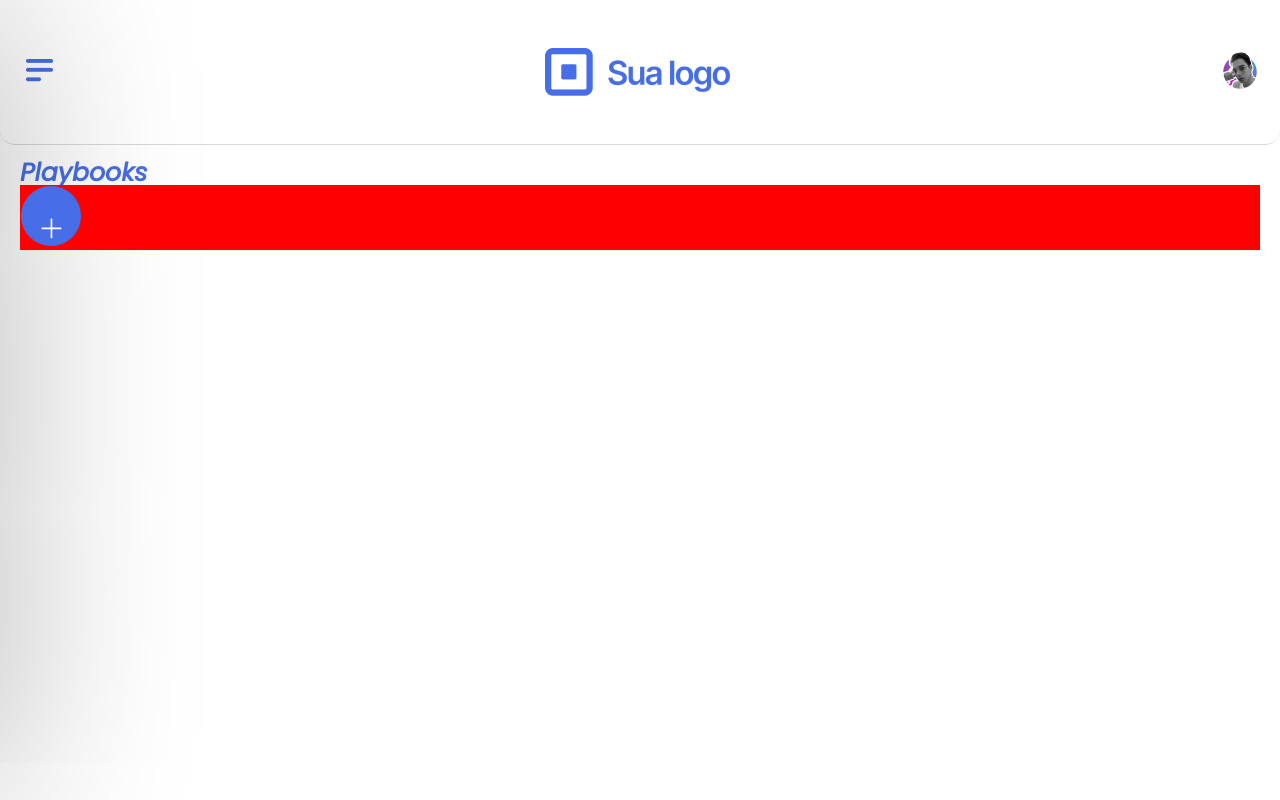
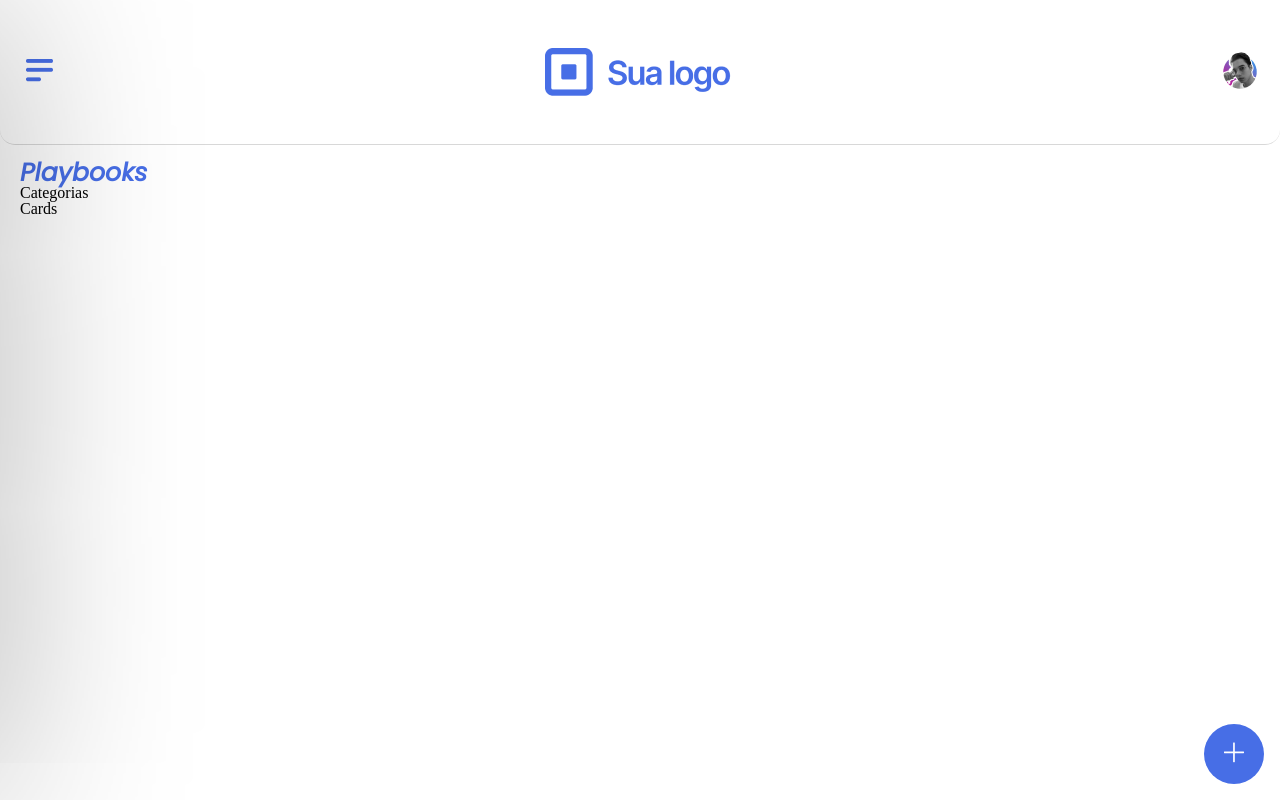
Before and after one commit to IgorBragaDev/WriteSpace, a React (Vite) app in the folder frontend/startpn/: page /dashboard in a window 1280 px wide. Built offline with nearby package versions, Linux system fonts and the light colour scheme.

Commit message:
Fix : StylesBugs

```diff
--- a/frontend/startpn/src/components/inputs/index.jsx
+++ b/frontend/startpn/src/components/inputs/index.jsx
@@ -16,12 +16,14 @@ const Input = ({
   labeltypography,
   placeholdertypography,
   handle,
+  marginBottomDivInputsLabel
 
 }) => {
   const styledDiv = {
     display: display,
     gridtemplaterows: grid,
     gap: gap,
+    marginBottom: marginBottomDivInputsLabel
   };
   const styledInput = {
     height: inputHeight,
@@ -34,9 +36,11 @@ const Input = ({
   return (
     <>
       <div style={styledDiv}>
-        <label className={labeltypography} htmlFor={htmlFor}>{name}</label>
+        <label className={labeltypography} htmlFor={htmlFor}>
+          {name}
+        </label>
         <input
-        className={placeholdertypography}
+          className={placeholdertypography}
           type={type}
           name={name}
           id={id}
--- a/frontend/startpn/src/pages/Loginpage/index.jsx
+++ b/frontend/startpn/src/pages/Loginpage/index.jsx
@@ -45,6 +45,7 @@ const LoginPage = () => {
                 inputBorderRadius={"7px"}
                 inputBorder={"1px solid #D7D7D7"}
                 labeltypography="text_circular_label"
+                marginBottomDivInputsLabel={"10px"}
                 placeholdertypography="text_circular_placeholder"
                 handle={register("email")}
               />
--- a/frontend/startpn/src/pages/Register/index.jsx
+++ b/frontend/startpn/src/pages/Register/index.jsx
@@ -47,6 +47,7 @@ const RegisterPage = () => {
                 inputMinWidth={"290px"}
                 inputBorderRadius={"7px"}
                 inputBorder={"1px solid #D7D7D7"}
+                marginBottomDivInputsLabel={"10px"}
                 labeltypography="text_circular_label"
                 placeholdertypography="text_circular_placeholder"
                 handle={register("name")}
@@ -67,6 +68,7 @@ const RegisterPage = () => {
                 inputMinWidth={"290px"}
                 inputBorderRadius={"7px"}
                 inputBorder={"1px solid #D7D7D7"}
+                marginBottomDivInputsLabel={"10px"}
                 labeltypography="text_circular_label"
                 placeholdertypography="text_circular_placeholder"
                 handle={register("email")}
@@ -87,6 +89,7 @@ const RegisterPage = () => {
                 inputMinWidth={"290px"}
                 inputBorderRadius={"7px"}
                 inputBorder={"1px solid #D7D7D7"}
+                marginBottomDivInputsLabel={"10px"}
                 labeltypography="text_circular_label"
                 placeholdertypography="text_circular_placeholder"
                 handle={register("password")}
--- a/frontend/startpn/src/pages/Register/register.css
+++ b/frontend/startpn/src/pages/Register/register.css
@@ -45,10 +45,12 @@
   margin-bottom: 20px;
 }
 .inputsContainer {
+  /* margin-bottom: 10px; */
   @media (min-width: 1024px) {
     border: 1px solid red;
-    display: grid;
-    grid-template-columns: repeat(auto-fit, minmax(2, 1fr));
+    display: flex;
+    flex-wrap: wrap;
+    justify-content: center;
     gap: 10px;
   }
 }
--- a/frontend/startpn/src/pages/dashboard/dashboard.css
+++ b/frontend/startpn/src/pages/dashboard/dashboard.css
@@ -42,7 +42,7 @@
   left: 0;
 }
 
-.sideMenuItensContainer{
+.sideMenuItensContainer {
   display: flex;
   flex-direction: column;
   gap: 15px;
@@ -55,11 +55,11 @@
   gap: 10px;
 }
 
-.DashContainer{
-  padding: 16px 20px ;
+.DashContainer {
+  padding: 16px 20px;
 }
 
-.navigationToCreateCard{
+.navigationToCreateCard {
   position: fixed;
   bottom: 0;
   right: 0;
@@ -69,14 +69,37 @@
   border: 1px solid blue;
 }
 
-.ellipseButton{
-  border: 1px solid red;
-  background-color: red;
+.ellipseButton {
   position: relative;
 }
 
-.ellipseCircle{
+.ellipseCircle {
+  position: relative;
+}
+
+.cornerContainer {
+  position: fixed;
+  bottom: 0;
+  right: 0;
+  margin: 16px;
+}
+
+.ellipseContainer {
+  position: relative;
+  display: flex;
+  justify-content: center;
+  align-items: center;
+}
+
+img {
+  max-width: 100%;
+  height: auto;
+}
+
+.plusSignalContainer {
   position: absolute;
   top: 50%;
-  left: 20px;
+  left: 50%;
+  transform: translate(-50%, -50%);
+  z-index: 1;
 }
--- a/frontend/startpn/src/pages/dashboard/index.jsx
+++ b/frontend/startpn/src/pages/dashboard/index.jsx
@@ -35,6 +35,15 @@ const DashBoard = () => {
         </header>
         <div className="DashContainer">
           <h1 className="text_circular_color_blue_bold">Playbooks</h1>
+          <div>
+            <div>
+              <h1>Categorias</h1>
+
+            </div>
+            <div>
+              Cards
+            </div>
+          </div>
           <div className={`sideMenuBar ${openSideMenu ? "open" : ""}`}>
             <Logo width={"153px"} heigth={"39px"} />
             <ul className="text_circular_side_menu_color_grey sideMenuItensContainer ">
@@ -64,13 +73,19 @@ const DashBoard = () => {
               Sair
             </h3>
           </div>
-          <div>
-            <Link>
-              <div className="ellipseButton">
-                <img  src={elipse} />
-                <img className="ellipseCircle" src={plusSignal}></img>
+          <div className="cornerContainer">
+            <div className="ellipseButton">
+              <div className="ellipseContainer">
+                <img src={elipse} alt="Ellipse" />
+                <div className="plusSignalContainer">
+                  <img
+                    className="ellipseCircle"
+                    src={plusSignal}
+                    alt="Plus Signal"
+                  />
+                </div>
               </div>
-            </Link>
+            </div>
           </div>
         </div>
       </div>
```
Also changed, not shown: frontend/startpn/src/components/elipseButton/elipseButton.jsx (added, +22 -0 lines).
